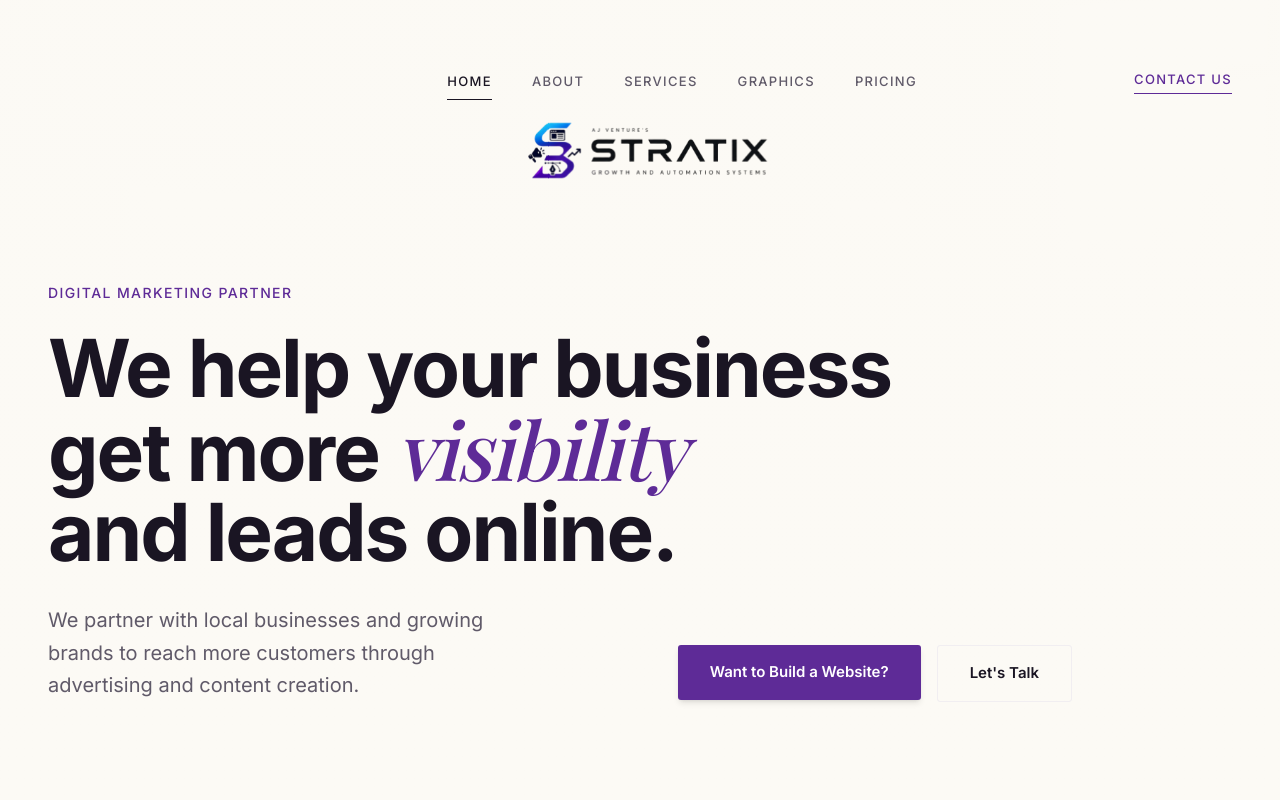
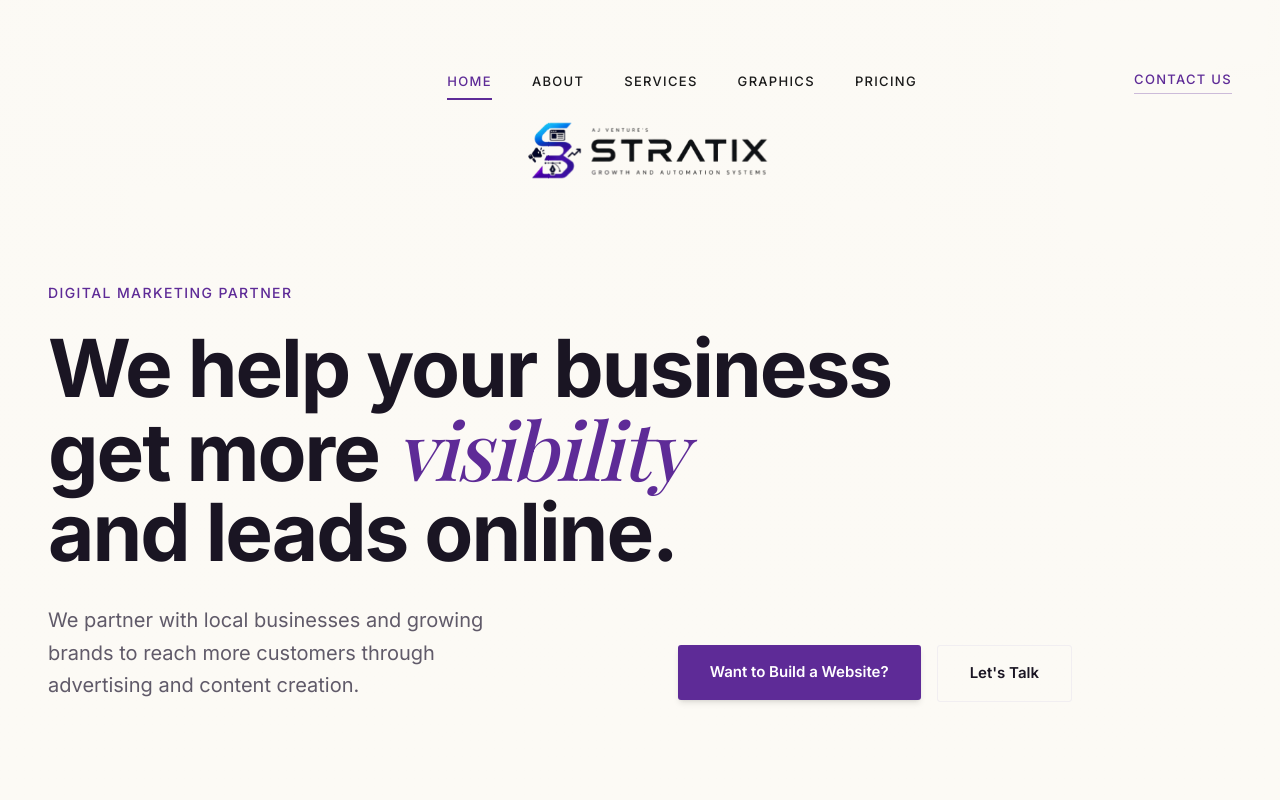
Before and after one commit to rajghorpade28/stratix, a Next.js app: page / in a window 1280 px wide. Shown: the top 800 px of the page. Built offline with nearby package versions, Linux system fonts and the light colour scheme; a web font is replaced by a local one.

Commit message:
style: elevate navbar visual design with premium purple tint and depth

```diff
--- a/src/components/layout/Navbar.tsx
+++ b/src/components/layout/Navbar.tsx
@@ -41,7 +41,7 @@ export function Navbar() {
         className={cn(
           "fixed top-0 left-0 right-0 z-50 transition-all duration-700",
           isScrolled
-            ? "bg-background/95 backdrop-blur-md py-4 shadow-sm border-b border-border/50"
+            ? "bg-[#F1ECFA]/95 backdrop-blur-md py-4 shadow-md border-b border-[#E6E1ED]"
             : "bg-transparent py-8"
         )}
       >
@@ -61,14 +61,14 @@ export function Navbar() {
                     href={link.href}
                     className={cn(
                       "relative text-[13px] uppercase tracking-[0.1em] font-medium transition-colors group py-2",
-                      isActive ? "text-foreground" : "text-muted-foreground hover:text-foreground"
+                      isActive ? "text-primary" : "text-[#1A1A1A] hover:text-primary"
                     )}
                   >
                     {link.name}
                     {isActive && (
                       <motion.div
                         layoutId="navbar-indicator"
-                        className="absolute bottom-0 left-0 right-0 h-[1px] bg-foreground"
+                        className="absolute bottom-0 left-0 right-0 h-[1.5px] bg-primary"
                         transition={{ duration: 0.3 }}
                       />
                     )}
@@ -80,7 +80,7 @@ export function Navbar() {
             <div className="hidden md:flex items-center">
               <Link
                 href="/contact"
-                className="text-[13px] uppercase tracking-[0.1em] font-medium text-primary border-b border-primary pb-1 hover:text-foreground hover:border-foreground transition-all"
+                className="text-[13px] uppercase tracking-[0.1em] font-medium text-primary border-b border-primary/30 pb-1 hover:text-[var(--primary-hover)] hover:border-[var(--primary-hover)] transition-all"
               >
                 Contact Us
               </Link>
@@ -105,7 +105,7 @@ export function Navbar() {
             initial={{ opacity: 0 }}
             animate={{ opacity: 1 }}
             exit={{ opacity: 0 }}
-            className="fixed inset-0 z-[60] bg-background md:hidden"
+            className="fixed inset-0 z-[60] bg-[#F1ECFA] md:hidden"
           >
             <div className="flex flex-col h-full p-6">
               <div className="flex items-center justify-between mb-16">
@@ -131,7 +131,7 @@ export function Navbar() {
                       href={link.href}
                       className={cn(
                         "text-4xl font-heading tracking-tight transition-colors",
-                        pathname === link.href ? "text-foreground" : "text-muted-foreground"
+                        pathname === link.href ? "text-primary" : "text-[#1A1A1A] hover:text-primary"
                       )}
                     >
                       {link.name}
```
